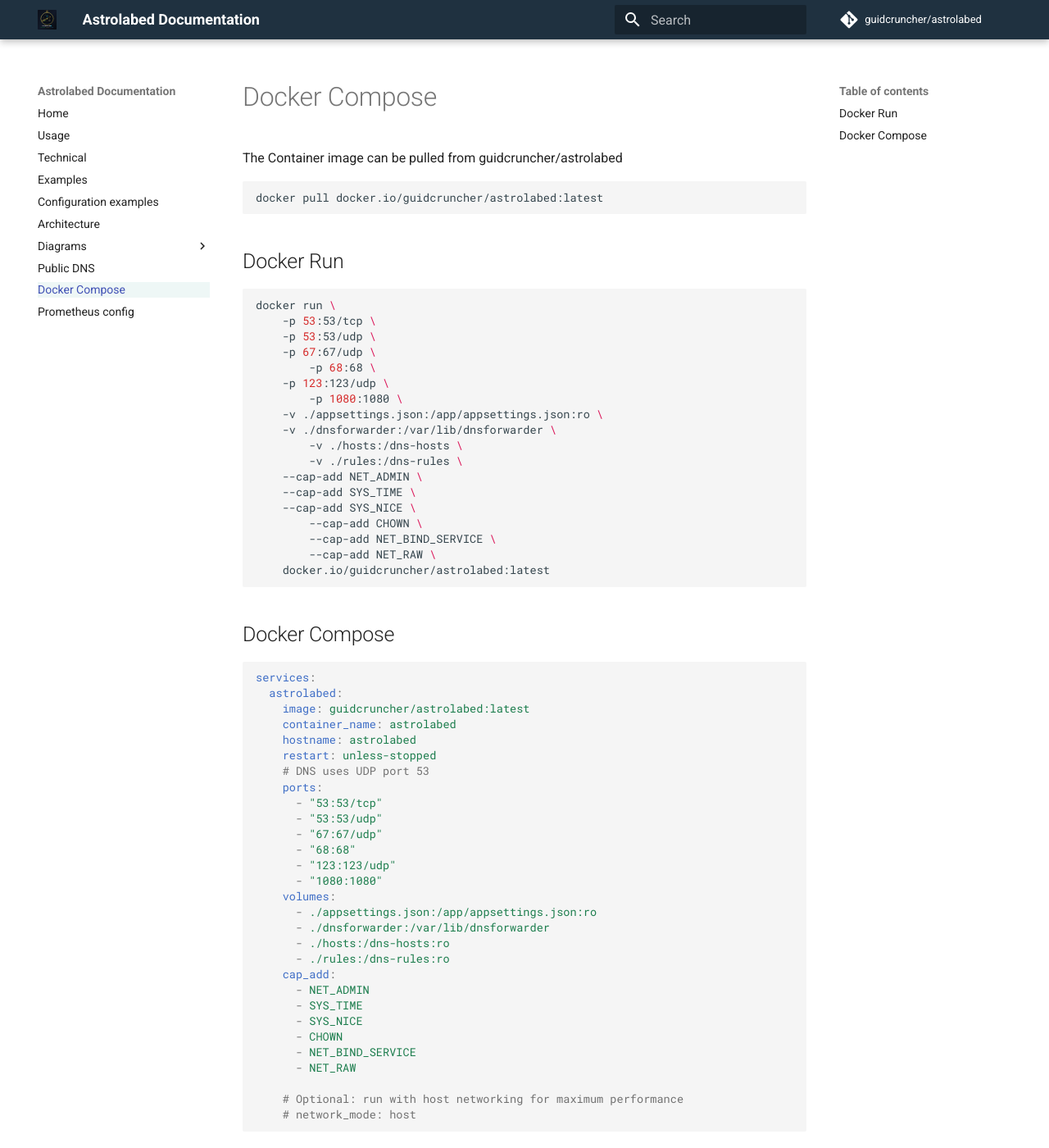
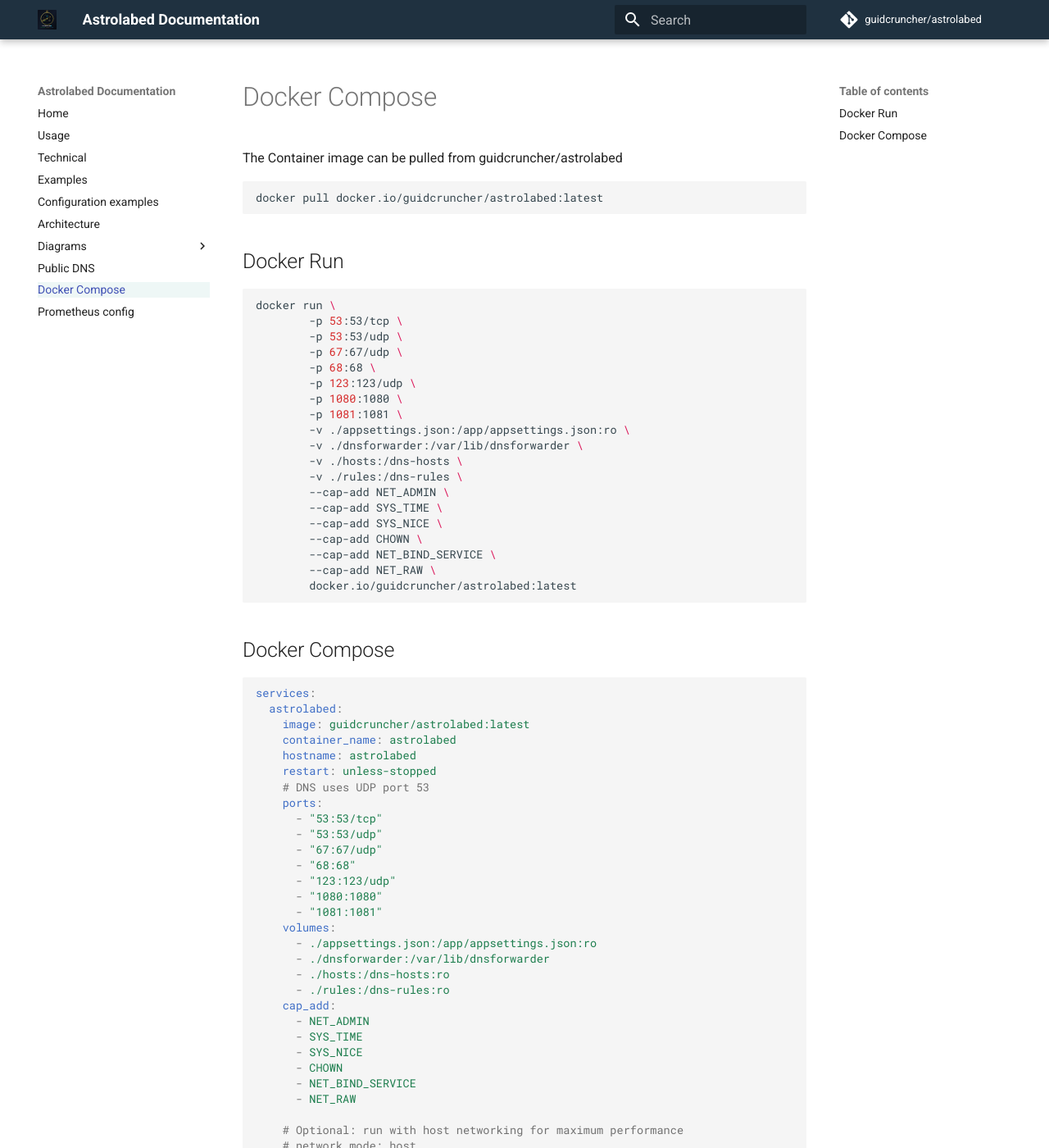
Before and after one commit to guidcruncher/astrolabed, an MkDocs documentation site: the page built from docs/docker-compose.md, in a window 1280 px wide and 1400 px high. Shown: the whole window at 82% size. Built offline with MkDocs 1.6.1 and Material for MkDocs 9.7.7, drawn with Linux system fonts in a browser that asks for light colours; comment, search, counter and statistics services are not loaded.

Commit message:
Scaffolding

````diff
--- a/docker-compose-dev.yml
+++ b/docker-compose-dev.yml
@@ -15,6 +15,7 @@
       - "1068:1068"
       - "1123:1123/udp"
       - "1080:1080"
+      - "1081:1081"
 
     # Mount config so you can edit without rebuilding
     volumes:
--- a/docker-compose.yml
+++ b/docker-compose.yml
@@ -15,6 +15,7 @@
       - "68:68"
       - "123:123/udp"
       - "1080:1080"
+      - "1081:1081"
 
     # Mount config so you can edit without rebuilding
     volumes:
--- a/docs/docker-compose.md
+++ b/docs/docker-compose.md
@@ -10,23 +10,24 @@
 
 ```bash
 docker run \
-	-p 53:53/tcp \
-	-p 53:53/udp \
-	-p 67:67/udp \
+        -p 53:53/tcp \
+        -p 53:53/udp \
+        -p 67:67/udp \
         -p 68:68 \
-	-p 123:123/udp \
+        -p 123:123/udp \
         -p 1080:1080 \
-	-v ./appsettings.json:/app/appsettings.json:ro \
-	-v ./dnsforwarder:/var/lib/dnsforwarder \
+        -p 1081:1081 \
+        -v ./appsettings.json:/app/appsettings.json:ro \
+        -v ./dnsforwarder:/var/lib/dnsforwarder \
         -v ./hosts:/dns-hosts \
         -v ./rules:/dns-rules \
-	--cap-add NET_ADMIN \
-	--cap-add SYS_TIME \
-	--cap-add SYS_NICE \
+        --cap-add NET_ADMIN \
+        --cap-add SYS_TIME \
+        --cap-add SYS_NICE \
         --cap-add CHOWN \
         --cap-add NET_BIND_SERVICE \
         --cap-add NET_RAW \
-	docker.io/guidcruncher/astrolabed:latest
+        docker.io/guidcruncher/astrolabed:latest
 ```
 
 ## Docker Compose
@@ -46,6 +47,7 @@
       - "68:68"
       - "123:123/udp"
       - "1080:1080"
+      - "1081:1081"
     volumes:
       - ./appsettings.json:/app/appsettings.json:ro
       - ./dnsforwarder:/var/lib/dnsforwarder
````
